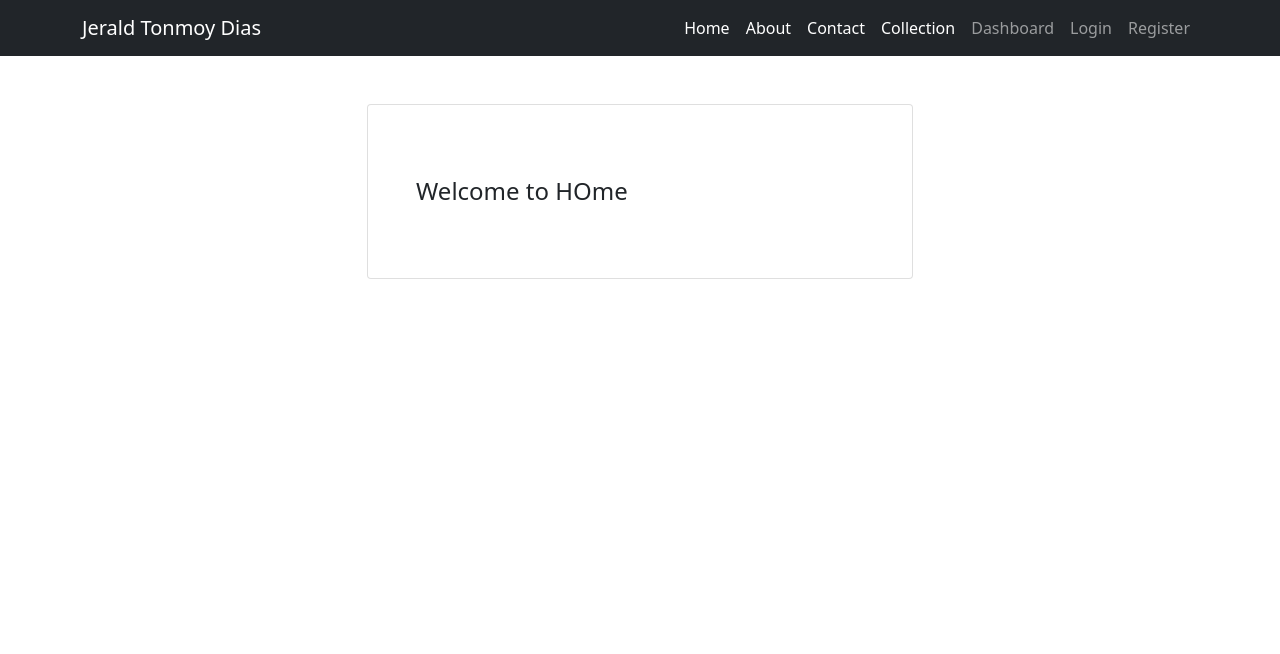
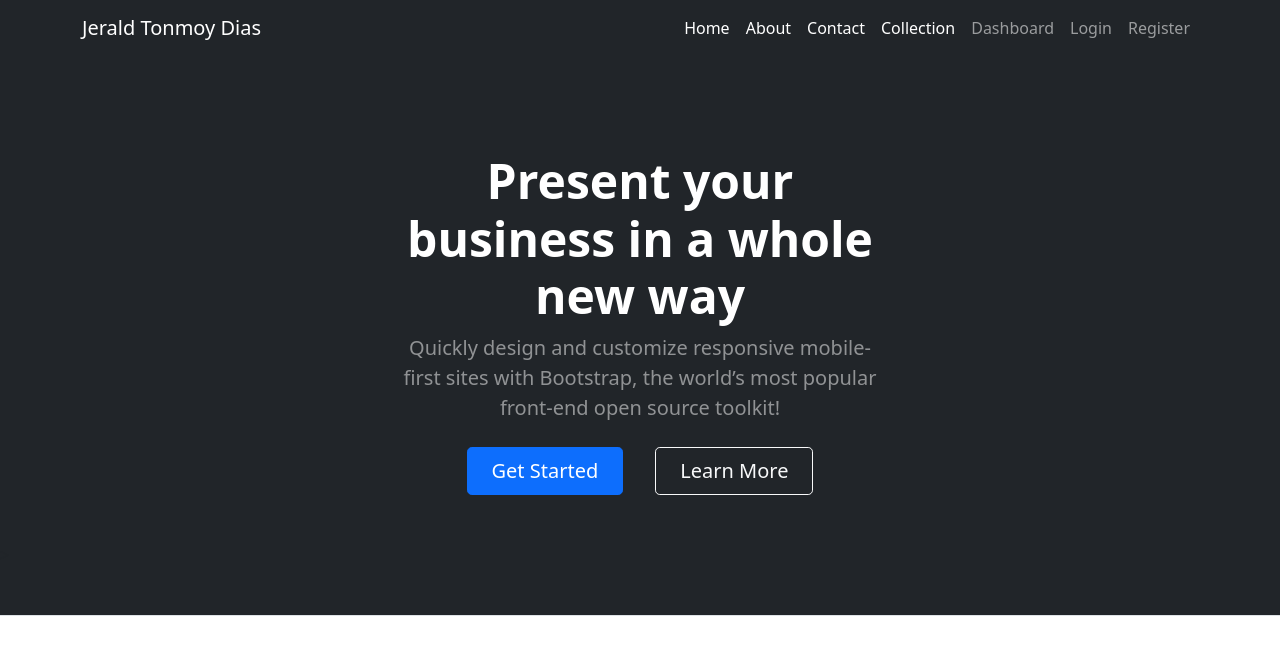
Before and after one commit to Jerald-tonmoy-dias/reactlaraecom, a React (Create React App) app in the folder client/: page / in a window 1280 px wide. Shown: the top 654 px of the page. Built offline with nearby package versions, Linux system fonts and the light colour scheme.

Commit message:
add to cart done

```diff
--- a/client/src/App.js
+++ b/client/src/App.js
@@ -33,16 +33,6 @@ function App() {
     <div className="App">
       <Router>
         <Switch>
-          {/* private route */}
-          <AdminPrivateRoute path="/admin" name="Admin" />
-
-          {/* two routes works same. testing purpose */}
-          {/* <FrontendPublicRoute /> */}
-          <FrontendLayout />
-          {/* for apps route */}
-
-          <Route path={"/404"} component={Error404} />
-          <Route path={"/403"} component={Error403} />
           <Route path="/login">
             {localStorage.getItem("auth_token") ? (
               <Redirect to="/" />
@@ -58,6 +48,16 @@ function App() {
               <Register />
             )}
           </Route>
+          {/* private route */}
+          <AdminPrivateRoute path="/admin" name="Admin" />
+
+          {/* two routes works same. testing purpose */}
+          {/* <FrontendPublicRoute /> */}
+          <FrontendLayout />
+          {/* for apps route */}
+
+          <Route path={"/404"} component={Error404} />
+          <Route path={"/403"} component={Error403} />
         </Switch>
       </Router>
     </div>
--- a/client/src/components/frontend/Home.js
+++ b/client/src/components/frontend/Home.js
@@ -4,15 +4,37 @@ import Navbar from "../../layouts/frontend/Navbar";
 export default function Home() {
   return (
     <>
-      <div className="container mt-5">
-        <div className="row justify-content-center">
-          <div className="col-md-6">
-            <div className="card p-5">
-              <h4 className="my-4">Welcome to HOme</h4>
+      {/* <!-- Hero section--> */}
+      <section className="py-5 border-bottom bg-dark" id="features">
+        <div className="container px-5">
+          <div className="row gx-5 justify-content-center">
+            <div className="col-lg-6">
+              <div className="text-center my-5">
+                <h1 className="display-5 fw-bolder text-white mb-2">
+                  Present your business in a whole new way
+                </h1>
+                <p className="lead text-white-50 mb-4">
+                  Quickly design and customize responsive mobile-first sites
+                  with Bootstrap, the world’s most popular front-end open source
+                  toolkit!
+                </p>
+                <div className="d-grid gap-3 d-sm-flex justify-content-sm-center">
+                  <a
+                    className="btn btn-primary btn-lg px-4 me-sm-3"
+                    href="#features"
+                  >
+                    Get Started
+                  </a>
+                  <a className="btn btn-outline-light btn-lg px-4" href="#!">
+                    Learn More
+                  </a>
+                </div>
+              </div>
             </div>
           </div>
         </div>
-      </div>
+        >
+      </section>
     </>
   );
 }
--- a/client/src/components/frontend/ProductDetails.js
+++ b/client/src/components/frontend/ProductDetails.js
@@ -8,6 +8,7 @@ export default function ProductDetails(props) {
   const [loading, setLoading] = useState(true);
   const [quantity, setQuantity] = useState(1);
 
+  //   handle increment decrement option
   const handleIncreament = () => {
     setQuantity((prevCount) => prevCount + 1);
   };
@@ -17,6 +18,45 @@ export default function ProductDetails(props) {
       setQuantity((prevCount) => prevCount - 1);
     }
   };
+
+  //   handle add to cart
+  const handleAddTOCart = (e) => {
+    e.preventDefault();
+    const data = {
+      product_id: product.id,
+      product_qty: quantity,
+    };
+
+    axios.post("api/add-to-cart", data).then((res) => {
+      if (res.data.status == 201) {
+        swal({
+          title: "Success",
+          text: res.data.message,
+          icon: "success",
+        });
+      } else if (res.data.status == 409) {
+        swal({
+          title: "Warning",
+          text: res.data.message,
+          icon: "warning",
+        });
+      } else if (res.data.status == 401) {
+        swal({
+          title: "error",
+          text: res.data.message,
+          icon: "error",
+        });
+      } else if (res.data.status == 404) {
+        swal({
+          title: "Warning",
+          text: res.data.message,
+          icon: "warning",
+        });
+      }
+      //   console.log("response from server", res);
+    });
+  };
+
   const history = useHistory;
   useEffect(() => {
     let isMounted = true;
@@ -85,7 +125,11 @@ export default function ProductDetails(props) {
               </div>
             </div>
             <div className="col-md-3 mt-3">
-              <button type="button" className="btn btn-primary w-100">
+              <button
+                type="submit"
+                onClick={handleAddTOCart}
+                className="btn btn-primary w-100"
+              >
                 Add to cart
               </button>
             </div>
```
Also changed, not shown: 1 other file (tests, documents, lock files or other folders).
